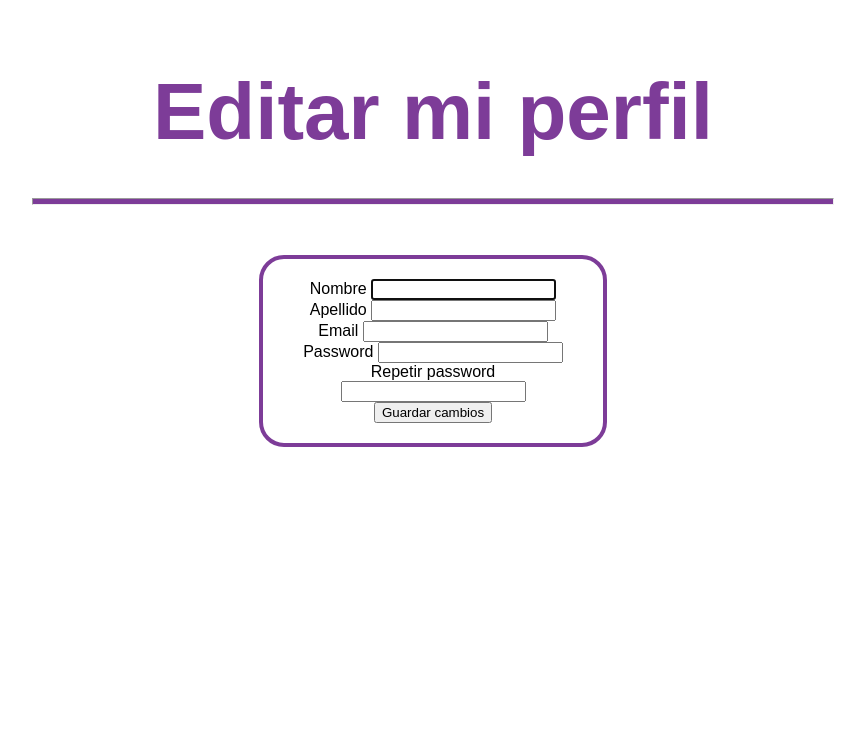
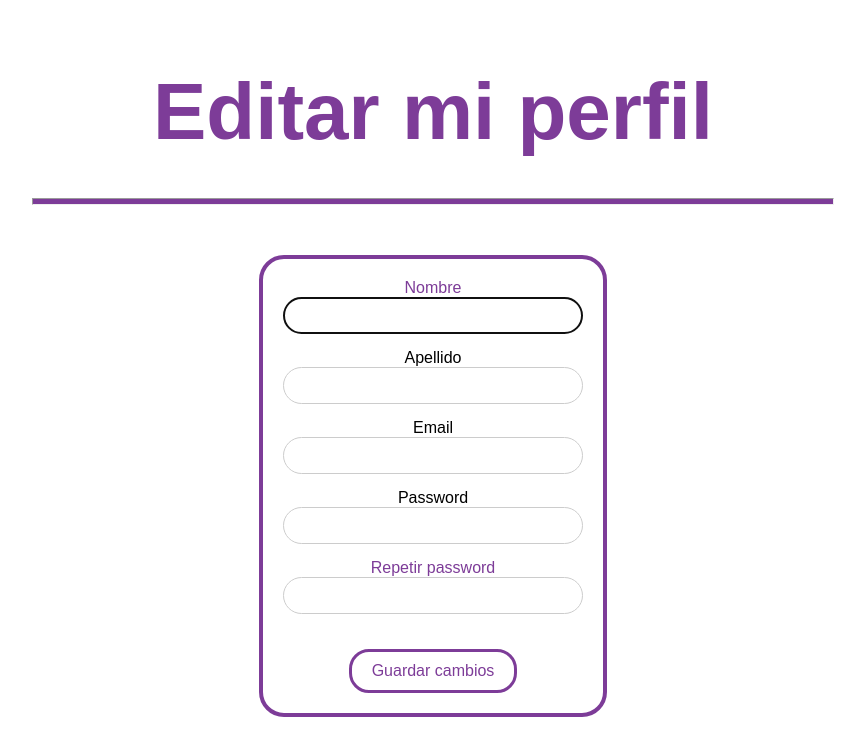
Before and after one commit to CodeStrong2023/Proyecto-Python-BrigadaBinaria, a Flask app: page /profile in a window 1280 px wide. Shown: the top 756 px of the page, without its empty margins (207-1072 px from the left). Run offline with Flask 3, Linux system fonts and the light colour scheme; the visitor is signed in with stand-in values (Sample User, id 1); data that the repository does not hold is empty; some libraries are stand-ins or nearby versions.

Commit message:
Cambios en profile.css

```diff
--- a/crud/static/css/profile.css
+++ b/crud/static/css/profile.css
@@ -36,3 +36,54 @@ form {
     align-items: center;
     justify-content: center;
 }
+.form-label {
+    margin-bottom: 10px;
+    color: #7D3C98;
+    text-align: center;
+}
+
+input[type="text"],[type="email"], input[type="password"] {
+    width: 100%;
+    padding: 10px;
+    margin-bottom: 15px;
+    border: 1px solid #ccc;
+    border-radius: 20px;
+    box-sizing: border-box;
+    transition: border 0.3s;
+}
+
+input[type="text"]:hover, input[type="email"]:hover, input[type="password"]:hover {
+    border: 3px solid  #7D3C98;
+}
+
+.boton-enviar-reg {
+    background-color: white;
+    border: 3px solid #7D3C98;
+    color: #7D3C98;
+    padding: 10px 20px;
+    cursor: pointer;
+    border-radius: 20px;
+    font-size: 16px;
+    margin-top: 20px;
+}
+
+.boton-enviar-reg:hover {
+    background-color: #7D3C98;
+    color: white;
+}
+
+.tiene-cuenta {
+    margin-top: 20px;
+    text-align: center;
+    color: #7D3C98;
+    text-decoration: none;
+}
+
+.ir-login {
+    color: #7D3C98;
+    text-decoration: none;
+}
+
+.ir-login:hover {
+    text-decoration: underline;
+}
```
